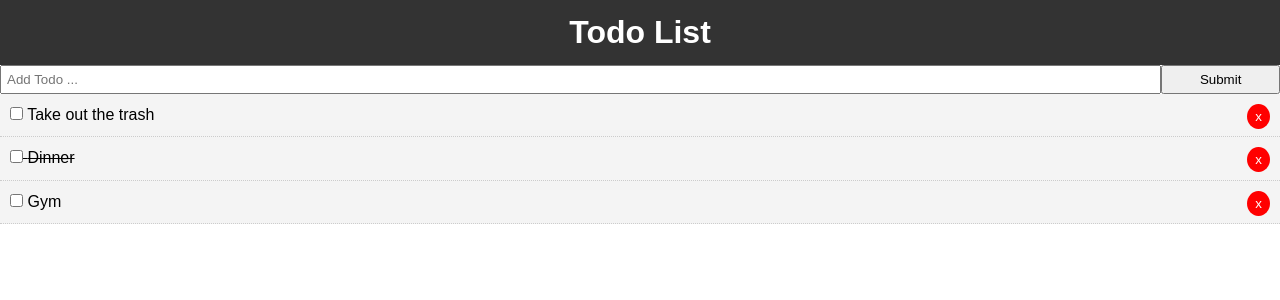
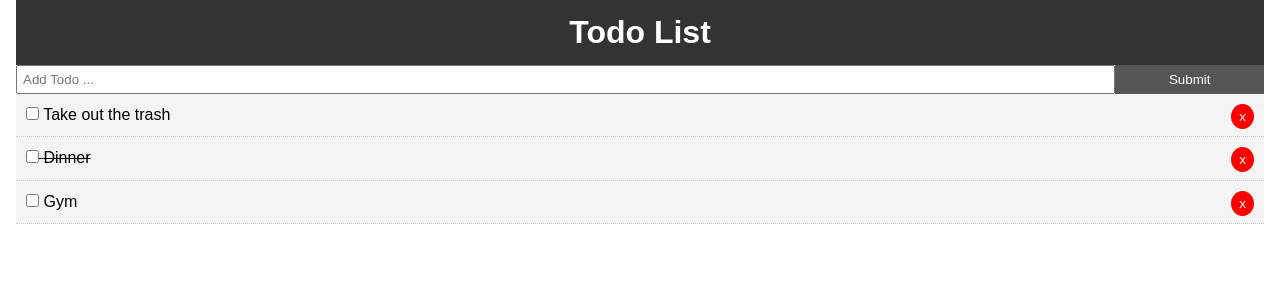
Before and after one commit to LeoBelanger/react-todo-list, a React (Create React App) app: page / in a window 1280 px wide. Shown: the top 300 px of the page. Built offline with nearby package versions, Linux system fonts and the light colour scheme.

Commit message:
added dynamic id generation from uuid, completed adding new items to list

```diff
--- a/package.json
+++ b/package.json
@@ -8,7 +8,8 @@
     "@testing-library/user-event": "^7.2.1",
     "react": "^16.13.1",
     "react-dom": "^16.13.1",
-    "react-scripts": "^3.4.3"
+    "react-scripts": "^3.4.3",
+    "uuid": "^8.3.0"
   },
   "scripts": {
     "start": "react-scripts start",
--- a/src/App.css
+++ b/src/App.css
@@ -13,3 +13,20 @@
   color: #333;
   text-decoration: none;
 }
+
+.container {
+  padding: 0 1rem;
+}
+
+.btn {
+  display: inline-block;
+  border: none;
+  background: #555;
+  color: #fff;
+  padding: 7px 20px;
+  cursor: pointer;
+}
+
+.btn:hover {
+  background: #666;
+}
--- a/src/App.js
+++ b/src/App.js
@@ -3,22 +3,23 @@
 import Todos from "./components/Todos";
 import AddTodo from "./components/AddTodo";
 import "./App.css";
+import { v4 as uuidv4 } from "uuid";
 
 class App extends Component {
   state = {
     todos: [
       {
-        id: 1,
+        id: uuidv4(),
         title: "Take out the trash",
         completed: false,
       },
       {
-        id: 2,
+        id: uuidv4(),
         title: "Dinner",
         completed: true,
       },
       {
-        id: 3,
+        id: uuidv4(),
         title: "Gym",
         completed: false,
       },
@@ -45,17 +46,29 @@
     });
   };
 
+  // Add todo
+  addTodo = (title) => {
+    const newTodo = {
+      id: uuidv4(),
+      title: title,
+      completed: false,
+    };
+    this.setState({ todos: [...this.state.todos, newTodo] });
+  };
+
   render() {
     return (
       <div className="App">
+        <div className="container">
           <Header />
-        <AddTodo />
+          <AddTodo addTodo={this.addTodo} />
           <Todos
             todos={this.state.todos}
             markComplete={this.markComplete}
             deleteTodo={this.deleteTodo}
           />
         </div>
+      </div>
     );
   }
 }
--- a/src/components/AddTodo.js
+++ b/src/components/AddTodo.js
@@ -1,14 +1,28 @@
 import React, { Component } from "react";
 
 export class AddTodo extends Component {
+  state = {
+    title: "",
+  };
+
+  onSubmit = (e) => {
+    e.preventDefault();
+    this.props.addTodo(this.state.title);
+    this.setState({ title: "" });
+  };
+
+  onChange = (e) => this.setState({ [e.target.name]: e.target.value });
+
   render() {
     return (
-      <form style={{ display: "flex" }}>
+      <form onSubmit={this.onSubmit} style={{ display: "flex" }}>
         <input
           type="text"
           name="title"
           placeholder="Add Todo ..."
           style={{ flex: "10", padding: "5px" }}
+          value={this.state.title}
+          onChange={this.onChange}
         />
         <input
           type="submit"
```
Also changed, not shown: 1 other file (tests, documents, lock files or other folders). Lines whose indentation alone changed are shown as unchanged.
